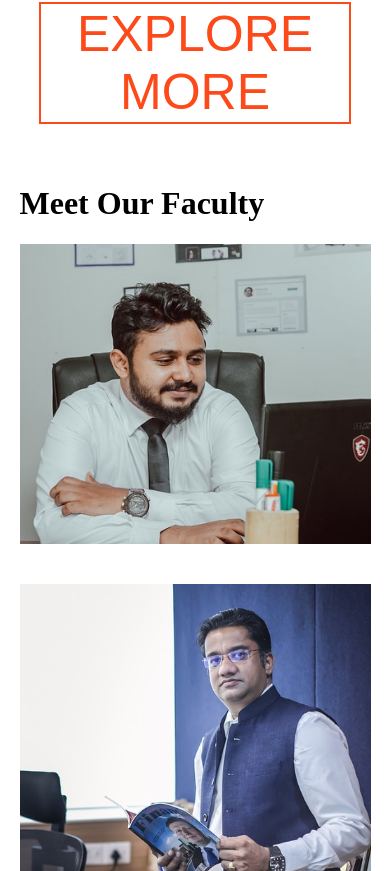
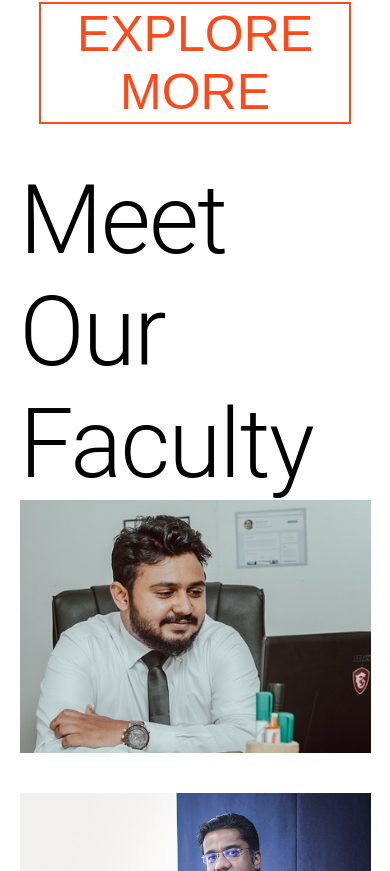
Before and after one commit to Sandeep-raj/takshilla, a React (Vite) app: page / in a window 390 px wide. Shown: the part 3553-4424 px from the top of the page. Built offline with nearby package versions, Linux system fonts and the light colour scheme.

Commit message:
carousel touch changes

```diff
--- a/src/component/Home/Home.css
+++ b/src/component/Home/Home.css
@@ -202,4 +202,8 @@
     .child-container {
         font-size: xx-large;
     }
+
+    .home_faculty_img {
+        min-height: 30vh;
+    }
 }
--- a/src/component/Home/Home.jsx
+++ b/src/component/Home/Home.jsx
@@ -170,7 +170,9 @@ const Home = () => {
       {/* Our Faculty */}
       <div style={{ width: "100%", position: "relative", paddingTop: "20px" }}>
         <div className="home_faculty_root">
-          <h1>Meet Our Faculty</h1>
+          <Typography variant={desktopView ? "h4" : "h1"}>
+            Meet Our Faculty
+          </Typography>
           <Grid container spacing={5}>
             <Grid item xs={12} sm={12} md={12} lg={4}>
               <div
```
Also changed, not shown: 4 other files (tests, documents, lock files or other folders).
